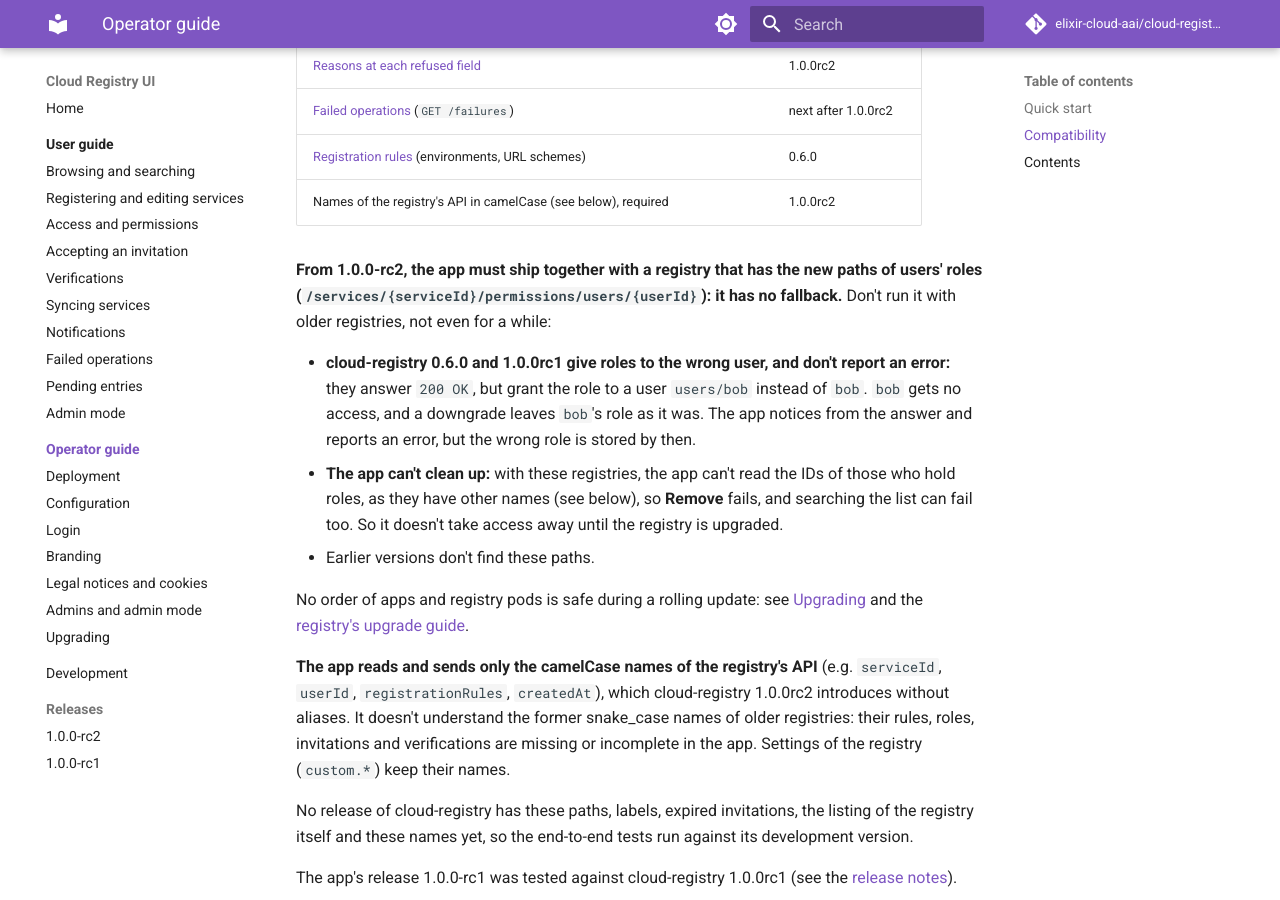
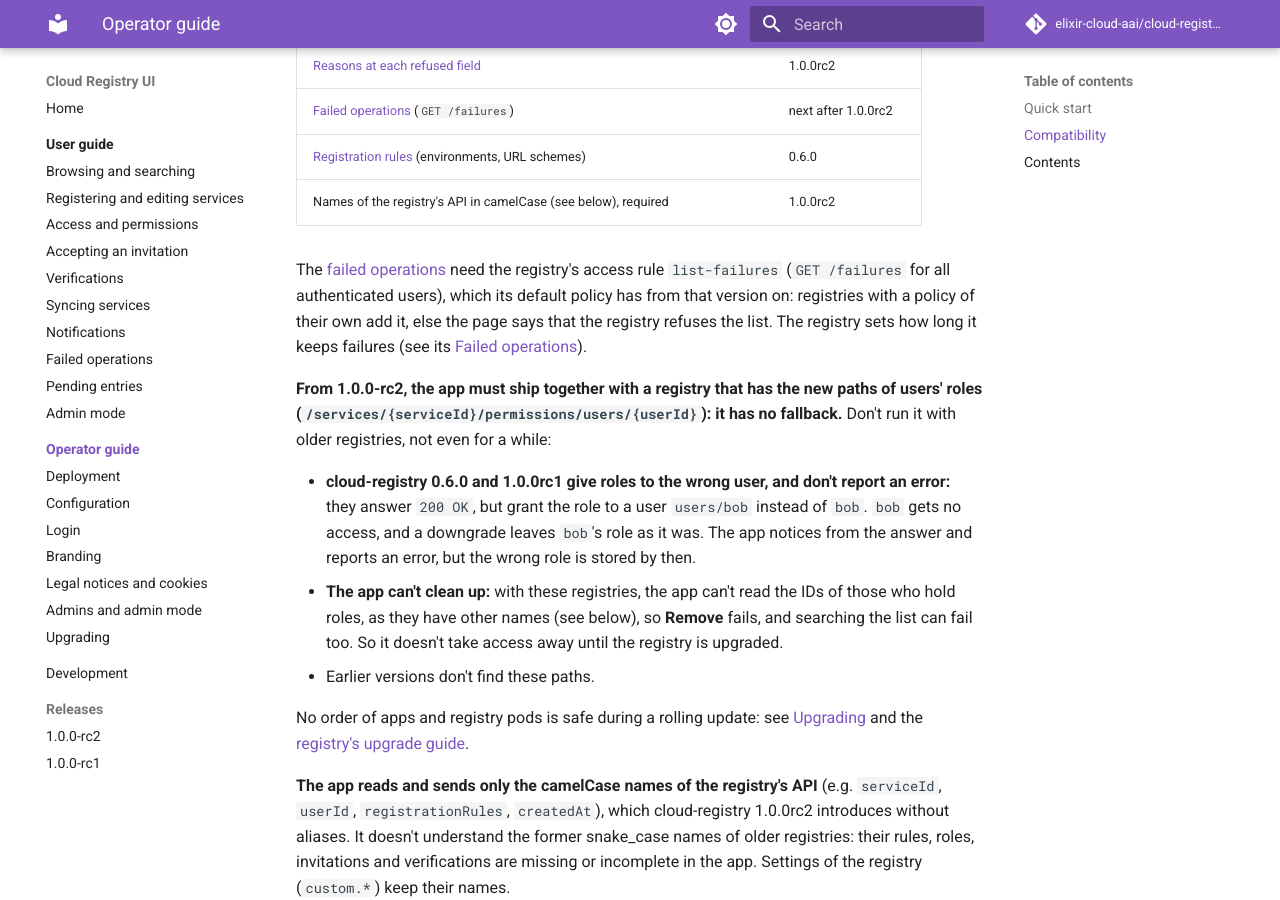
Before and after one commit to elixir-cloud-aai/cloud-registry-ui, an MkDocs documentation site: the page built from docs/operator-guide/index.md, in a window 1280 px wide and 900 px high, scrolled down 1920 px. Built offline with MkDocs 1.6.1 and Material for MkDocs 9.7.7, drawn with Linux system fonts in a browser that asks for light colours; comment, search, counter and statistics services are not loaded.

Commit message:
test: wait for each service's own sync hold
Pass the services to waitForSyncHold() instead of keeping the last
start in module state, and point the docs to the registry's access
rule and retention settings for the failed operations (review).

Co-Authored-By: Claude Opus 5.5 <noreply@anthropic.com>

```diff
--- a/docs/operator-guide/index.md
+++ b/docs/operator-guide/index.md
@@ -71,6 +71,13 @@ offer them with older registries:
 | [Failed operations](../user-guide/failed-operations.md) (`GET /failures`)                    | next after 1.0.0rc2  |
 | [Registration rules](configuration.md#registry) (environments, URL schemes)                  | 0.6.0                |
 | Names of the registry's API in camelCase (see below), required                               | 1.0.0rc2             |
+
+The [failed operations](../user-guide/failed-operations.md) need the registry's
+access rule `list-failures` (`GET /failures` for all authenticated users), which its
+default policy has from that version on: registries with a policy of their own add
+it, else the page says that the registry refuses the list. The registry sets how long
+it keeps failures (see its [Failed
+operations](https://cloud-registry.readthedocs.io/en/latest/configuration/#failed-operations)).
 
 **From 1.0.0-rc2, the app must ship together with a registry that has the new
 paths of users' roles (`/services/{serviceId}/permissions/users/{userId}`):
```
Also changed, not shown: docs/user-guide/failed-operations.md (+5 -2 lines), 1 other file.
